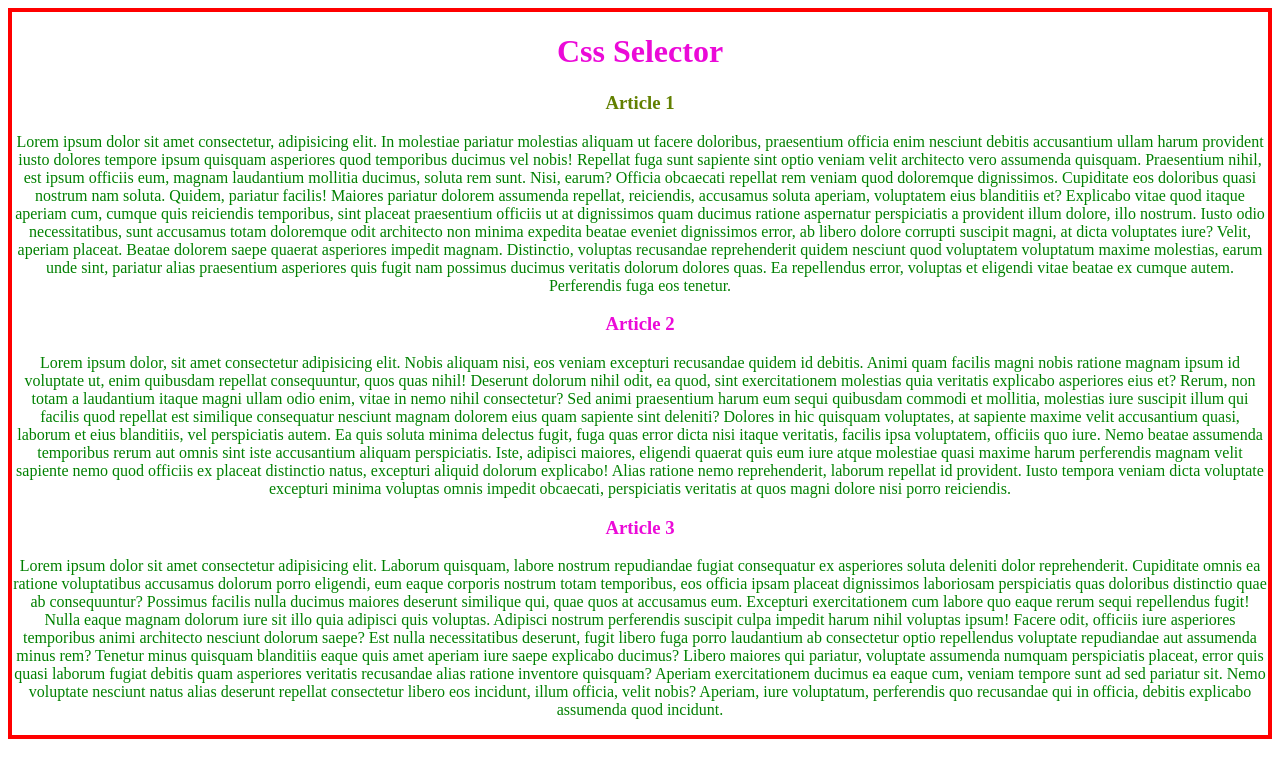
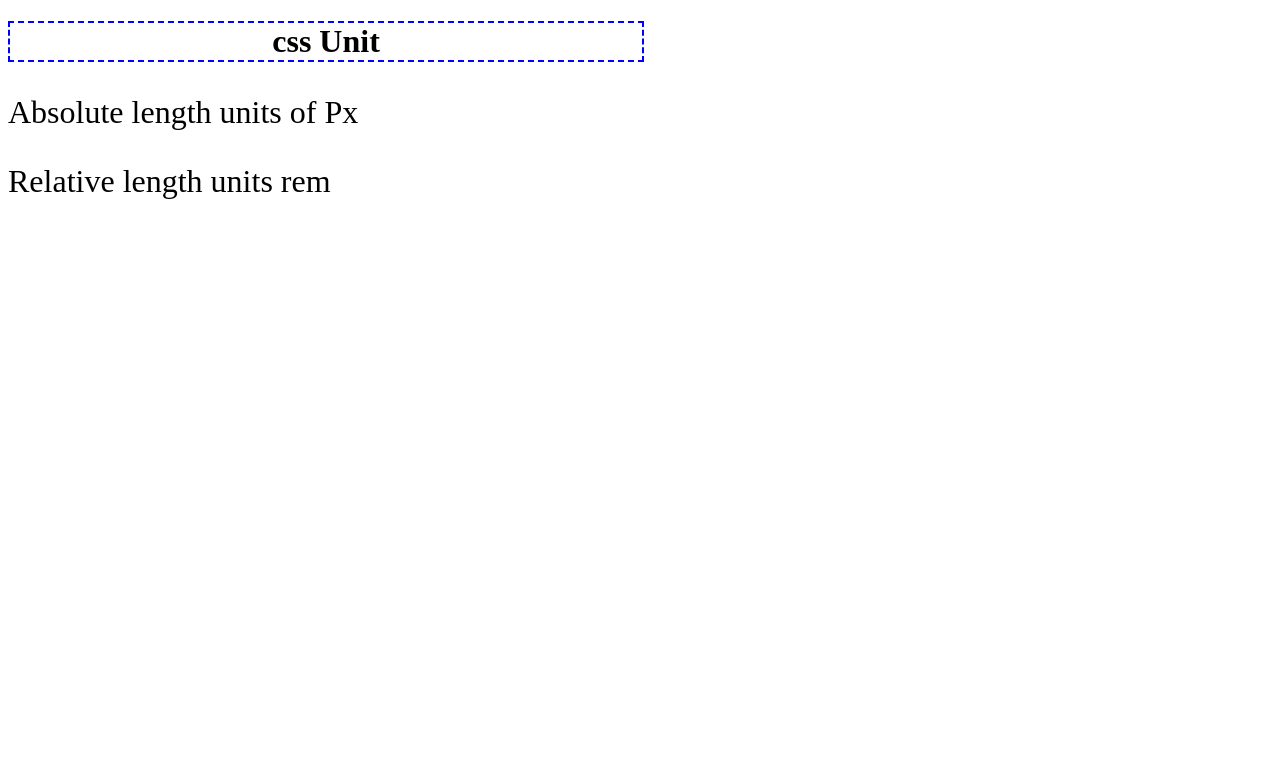
Before and after one commit to LalitAswal/Css-tutorial, a plain HTML site: page index.html in a window 1280 px wide. Drawn offline with Linux system fonts and the light colour scheme.

Commit message:
added units/color css

```diff
--- a/index.html
+++ b/index.html
@@ -3,39 +3,14 @@
 <head>
     <meta charset="UTF-8">
     <meta name="viewport" content="width=device-width, initial-scale=1.0">
+    <link rel="stylesheet" href="./style.css">
     <title>Document</title>
-    <link rel="stylesheet" href="./style.css">
 </head>
 <body>
-    <header>
-        <h1> Css Selector </h1>
-    </header>
-    <main>
-        <article>
+    <h1> css Unit</h1>
+    <p class="unitPx">Absolute length units of Px</p>
+    <p class="unitrem ">Relative length units rem
+    </p>
 
-            <h3 class="classarticle1" id="idarticle1">Article 1</h3>
-            <p>Lorem ipsum dolor sit amet consectetur, adipisicing elit. In molestiae pariatur molestias aliquam ut facere doloribus,
-                praesentium officia enim nesciunt debitis accusantium ullam harum provident iusto dolores tempore ipsum
-                quisquam asperiores quod temporibus ducimus vel nobis! Repellat fuga sunt sapiente sint optio veniam velit architecto vero assumenda quisquam. Praesentium nihil, est ipsum officiis eum, magnam laudantium mollitia ducimus, soluta rem sunt. Nisi, earum? Officia obcaecati repellat rem veniam quod doloremque dignissimos. Cupiditate eos doloribus quasi nostrum nam soluta. Quidem, pariatur facilis! Maiores pariatur dolorem assumenda repellat, reiciendis, accusamus soluta aperiam, voluptatem eius blanditiis et? Explicabo vitae quod itaque aperiam cum, cumque quis reiciendis temporibus, sint placeat praesentium officiis ut at dignissimos quam ducimus ratione aspernatur perspiciatis a provident illum dolore, illo nostrum. Iusto odio necessitatibus, sunt accusamus totam doloremque odit architecto non minima expedita beatae eveniet dignissimos error, ab libero dolore corrupti suscipit magni, at dicta voluptates iure? Velit, aperiam placeat. Beatae dolorem saepe quaerat asperiores impedit magnam. Distinctio, voluptas recusandae reprehenderit quidem nesciunt quod voluptatem voluptatum maxime molestias, earum unde sint, pariatur alias praesentium asperiores quis fugit nam possimus ducimus veritatis dolorum dolores quas. Ea repellendus error,
-                voluptas et eligendi vitae beatae ex cumque autem. Perferendis fuga eos tenetur.</p>
-            </article>
-            <article>
-
-                <h3 class="classarticle2" id="idarticle2">Article 2</h3>
-                <p>Lorem ipsum dolor, sit amet consectetur adipisicing elit. Nobis aliquam nisi, eos veniam excepturi recusandae quidem id debitis.
-                    Animi quam facilis magni nobis ratione magnam ipsum id voluptate ut, enim quibusdam repellat consequuntur,
-                    quos quas nihil! Deserunt dolorum nihil odit, ea quod, sint exercitationem molestias quia veritatis explicabo asperiores eius et? Rerum, non totam a laudantium itaque magni ullam odio enim, vitae in nemo nihil consectetur? Sed animi praesentium harum eum sequi quibusdam commodi et mollitia, molestias iure suscipit illum qui facilis quod repellat est similique consequatur nesciunt magnam dolorem eius quam sapiente sint deleniti? Dolores in hic quisquam voluptates, at sapiente maxime velit accusantium quasi, laborum et eius blanditiis, vel perspiciatis autem. Ea quis soluta minima delectus fugit, fuga quas error dicta nisi itaque veritatis, facilis ipsa voluptatem, officiis quo iure. Nemo beatae assumenda temporibus rerum aut omnis sint iste accusantium aliquam perspiciatis. Iste, adipisci maiores, eligendi quaerat quis eum iure atque molestiae quasi maxime harum perferendis magnam velit sapiente nemo quod officiis ex placeat distinctio natus, excepturi aliquid dolorum explicabo! Alias ratione nemo reprehenderit, laborum repellat id provident. Iusto tempora veniam dicta voluptate excepturi minima voluptas omnis impedit obcaecati,
-                    perspiciatis veritatis at quos magni dolore nisi porro reiciendis.</p>
-                </article>
-                <article>
-
-                    <h3 class="classarticle3" id="idarticle3">Article 3</h3>
-                    <p>Lorem ipsum dolor sit amet consectetur adipisicing elit. Laborum quisquam, labore nostrum repudiandae fugiat consequatur ex asperiores soluta deleniti dolor reprehenderit.
-                        Cupiditate omnis ea ratione voluptatibus accusamus dolorum porro eligendi, eum eaque corporis nostrum totam temporibus, eos officia ipsam placeat dignissimos
-                        laboriosam perspiciatis quas doloribus distinctio quae ab consequuntur? Possimus facilis nulla ducimus maiores deserunt similique qui, quae quos at accusamus eum. Excepturi exercitationem cum labore quo eaque rerum sequi repellendus fugit! Nulla eaque magnam dolorum iure sit illo quia adipisci quis voluptas. Adipisci nostrum perferendis suscipit culpa impedit harum nihil voluptas ipsum! Facere odit, officiis iure asperiores temporibus animi architecto nesciunt dolorum saepe? Est nulla necessitatibus deserunt, fugit libero fuga porro laudantium ab consectetur optio repellendus voluptate repudiandae aut assumenda minus rem? Tenetur minus quisquam blanditiis eaque quis amet aperiam iure saepe explicabo ducimus? Libero maiores qui pariatur, voluptate assumenda numquam perspiciatis placeat, error quis quasi laborum fugiat debitis quam asperiores veritatis recusandae alias ratione inventore quisquam? Aperiam exercitationem ducimus ea eaque cum, veniam tempore sunt ad sed pariatur sit. Nemo voluptate nesciunt natus alias deserunt repellat consectetur libero eos incidunt, illum officia, velit nobis? Aperiam, iure voluptatum, perferendis quo recusandae qui in officia,
-                        debitis explicabo assumenda quod incidunt.</p>
-                    </article>
-
-                </main>
-                </body>
-                </html>
+</body>
+</html>
--- a/style.css
+++ b/style.css
@@ -1,26 +1,13 @@
-/* universal selector  */
-
-*{
-    front-family: monospace;
-    color: rgb(235, 10, 216);
-}
-body{
+h1{
+    border: 2px dashed blue;
+    width: 50%;
+    height: 50%;
     text-align: center;
-    border: 4px solid red ;
-
-}
-/* p selector  */
-p{
-    color: green;
 }
 
-/* class selector */
-.classarticle1{
-    color:blue ;
+main{
+    font-size: 2rem;
 }
-
-/* id selector  high priority then class selector  */
-
-#idarticle1{
-    color:rgb(98, 128, 0);
+p{
+    font-size: 2rem;
 }
--- /dev/null
+++ b/stylecolor.css
@@ -0,0 +1,12 @@
+body{
+    text-align: center;;
+    font-size:22px;
+    font-family: monospace;
+    background-color: antiquewhite;
+    color:#0d0d0f63;
+    /* rgba red green blue a for transparent */
+}
+
+p{
+ color:#333333;
+}
```
Also changed, not shown: indexcolor.html (added, +41 -0 lines).
